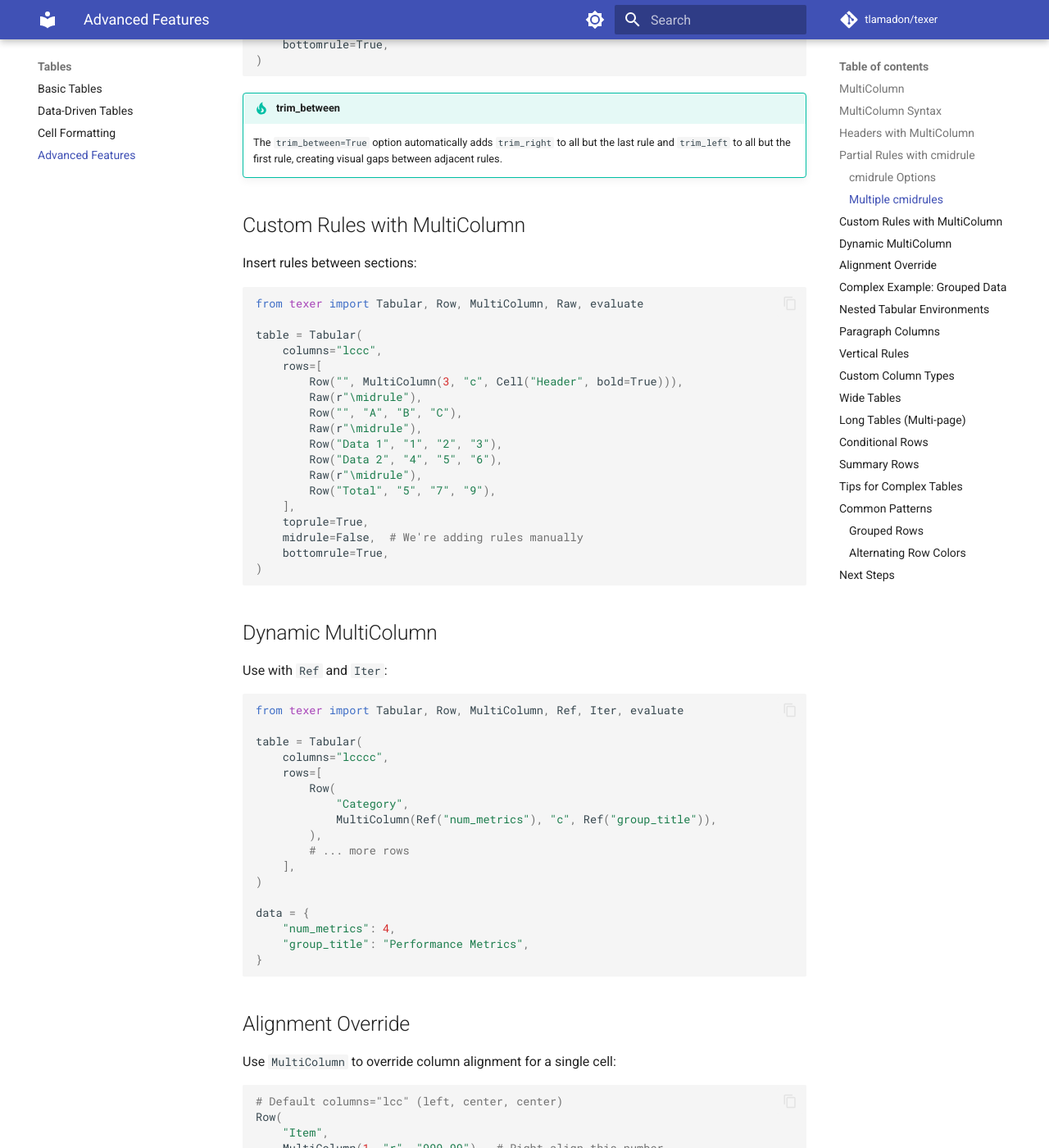
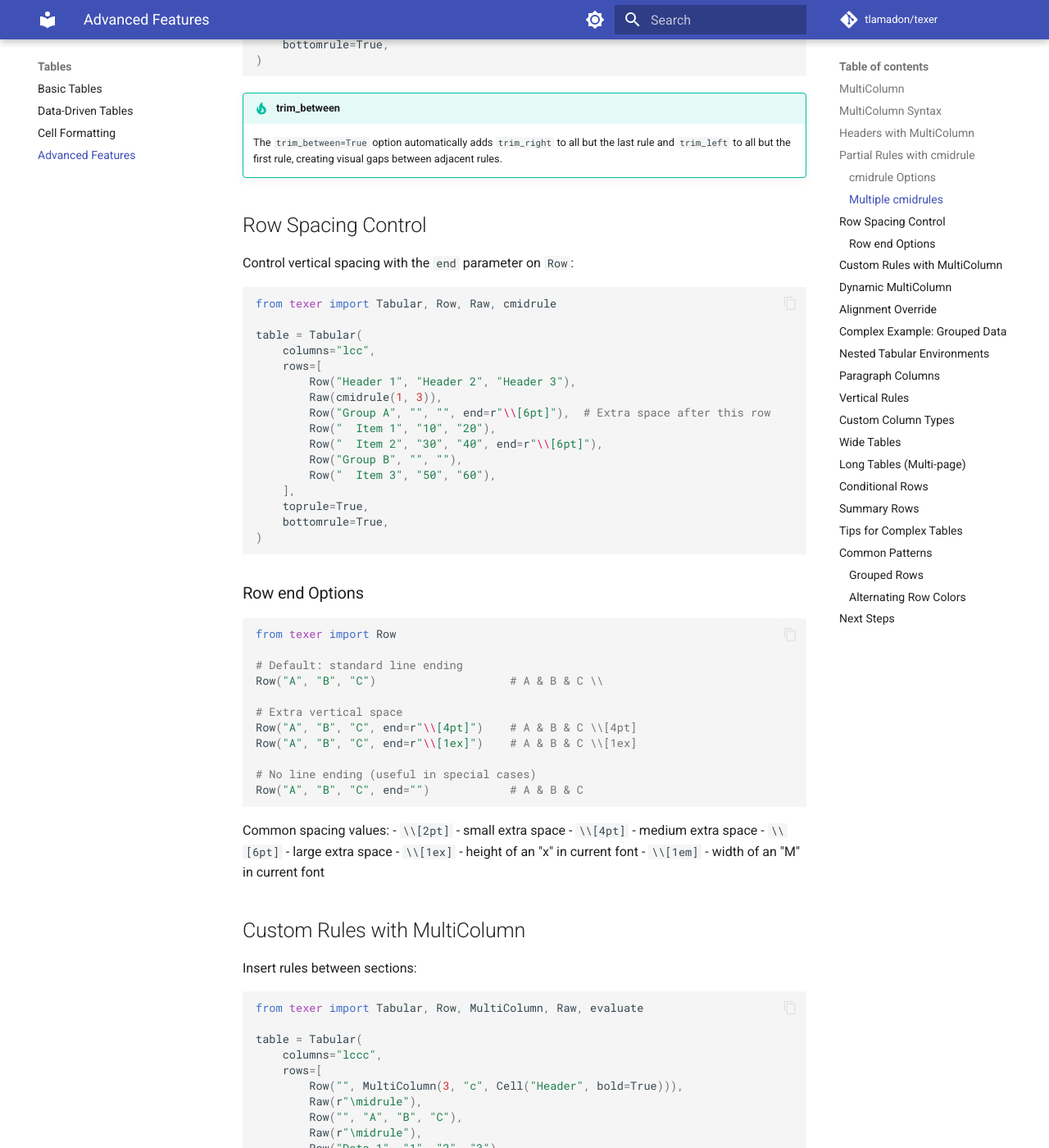
Before and after one commit to tlamadon/texer, an MkDocs documentation site: the page built from docs/tables/advanced.md, in a window 1280 px wide and 1400 px high, scrolled down 3270 px. Shown: the whole window at 82% size. Built offline with MkDocs 1.6.1 and Material for MkDocs 9.7.7, drawn with Linux system fonts in a browser that asks for light colours; comment, search, counter and statistics services are not loaded.

Commit message:
latest changes for Row()

````diff
--- a/docs/tables/advanced.md
+++ b/docs/tables/advanced.md
@@ -163,6 +163,52 @@ table = Tabular(
 
 !!! tip "trim_between"
     The `trim_between=True` option automatically adds `trim_right` to all but the last rule and `trim_left` to all but the first rule, creating visual gaps between adjacent rules.
+
+## Row Spacing Control
+
+Control vertical spacing with the `end` parameter on `Row`:
+
+```python
+from texer import Tabular, Row, Raw, cmidrule
+
+table = Tabular(
+    columns="lcc",
+    rows=[
+        Row("Header 1", "Header 2", "Header 3"),
+        Raw(cmidrule(1, 3)),
+        Row("Group A", "", "", end=r"\\[6pt]"),  # Extra space after this row
+        Row("  Item 1", "10", "20"),
+        Row("  Item 2", "30", "40", end=r"\\[6pt]"),
+        Row("Group B", "", ""),
+        Row("  Item 3", "50", "60"),
+    ],
+    toprule=True,
+    bottomrule=True,
+)
+```
+
+### Row end Options
+
+```python
+from texer import Row
+
+# Default: standard line ending
+Row("A", "B", "C")                    # A & B & C \\
+
+# Extra vertical space
+Row("A", "B", "C", end=r"\\[4pt]")    # A & B & C \\[4pt]
+Row("A", "B", "C", end=r"\\[1ex]")    # A & B & C \\[1ex]
+
+# No line ending (useful in special cases)
+Row("A", "B", "C", end="")            # A & B & C
+```
+
+Common spacing values:
+- `\\[2pt]` - small extra space
+- `\\[4pt]` - medium extra space
+- `\\[6pt]` - large extra space
+- `\\[1ex]` - height of an "x" in current font
+- `\\[1em]` - width of an "M" in current font
 
 ## Custom Rules with MultiColumn
 
````
Also changed, not shown: 1 other file.
